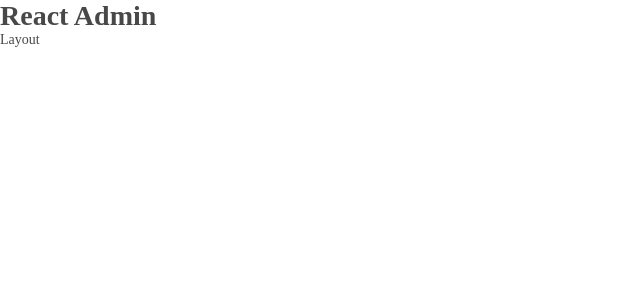
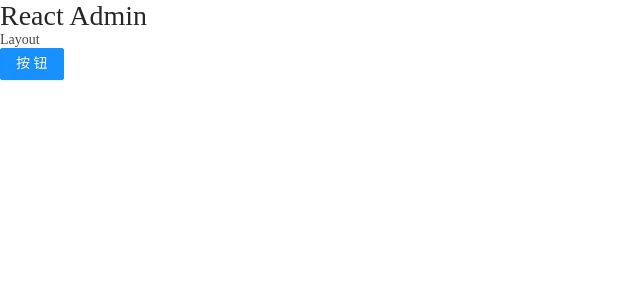
Before and after one commit to vangleer/react-admin, a React (Create React App) app: page / in a window 1280 px wide. Shown: the top 300 px of the page, without its empty margins (0-640 px from the left). Built offline with nearby package versions, Linux system fonts and the light colour scheme.

Commit message:
feat: 引入 antd 组件库

```diff
--- a/craco.config.js
+++ b/craco.config.js
@@ -1,7 +1,22 @@
 const path = require('path')
+const CracoLessPlugin = require('craco-less')
 const resolve = pathname => path.resolve(__dirname, pathname)
 
 module.exports = {
+  // less
+  plugins: [
+    {
+      plugin: CracoLessPlugin,
+      options: {
+        lessLoaderOptions: {
+          lessOptions: {
+            modifyVars: {  },
+            javascriptEnabled: true,
+          },
+        },
+      },
+    },
+  ],
   // webpack
   webpack: {
     alias: {
--- a/package.json
+++ b/package.json
@@ -6,6 +6,7 @@
     "@testing-library/jest-dom": "^5.16.5",
     "@testing-library/react": "^13.4.0",
     "@testing-library/user-event": "^13.5.0",
+    "antd": "^4.23.2",
     "react": "^18.2.0",
     "react-dom": "^18.2.0",
     "react-scripts": "5.0.1",
@@ -41,6 +42,7 @@
   },
   "devDependencies": {
     "@craco/craco": "^6.4.5",
+    "craco-less": "^2.0.0",
     "eslint-config-prettier": "^8.5.0",
     "eslint-plugin-prettier": "^4.2.1",
     "prettier": "^2.7.1",
--- a/src/App.js
+++ b/src/App.js
@@ -1,8 +1,10 @@
 import Layout from '@/components/layout'
+import { Button } from 'antd'
 function App() {
   return <>
     <h1>React Admin</h1>
     <Layout />
+    <Button type="primary">按钮</Button>
   </>
 }
 
--- a/src/assets/css/common.scss
+++ b/src/assets/css/common.less
@@ -1,8 +1,8 @@
-@import './variables.scss';
+@import './variables.less';
 body {
   font-size: 14px;
   font-family: 'Circular', 'PingFang-SC', 'Hiragino Sans GB', '微软雅黑', 'Microsoft YaHei',
     'Heiti SC';
-  color: $text-color;
+  color: @text-color;
   line-height: 1.15;
 }
--- /dev/null
+++ b/src/assets/css/index.less
@@ -0,0 +1,2 @@
+@import './common.less';
+@import './reset.less';
--- a/src/assets/css/index.scss
+++ /dev/null
@@ -1,2 +0,0 @@
-@import './common.scss';
-@import './reset.scss';
--- a/src/assets/css/reset.scss
+++ b/src/assets/css/reset.less
@@ -1,4 +1,4 @@
-@import './variables.scss';
+@import './variables.less';
 
 body,
 button,
@@ -27,7 +27,7 @@
 }
 
 a {
-  color: $text-color;
+  color: @text-color;
   text-decoration: none;
 }
 
--- /dev/null
+++ b/src/assets/css/variables.less
@@ -0,0 +1,5 @@
+@text-color: #484848;
+@text-color-secondary: #222;
+:root {
+  --primary-color: #ff385c;
+}
--- a/src/assets/css/variables.scss
+++ /dev/null
@@ -1,5 +0,0 @@
-$text-color: #484848;
-$text-color-secondary: #222;
-:root {
-  --primary-color: #ff385c;
-}
--- a/src/index.js
+++ b/src/index.js
@@ -1,6 +1,7 @@
 import React from 'react'
 import ReactDOM from 'react-dom/client'
-import './assets/css/index.scss'
+import 'antd/dist/antd.less'
+import './assets/css/index.less'
 import App from './App'
 
 const root = ReactDOM.createRoot(document.getElementById('root'))
```
Also changed, not shown: 2 other files (tests, documents, lock files or other folders).
